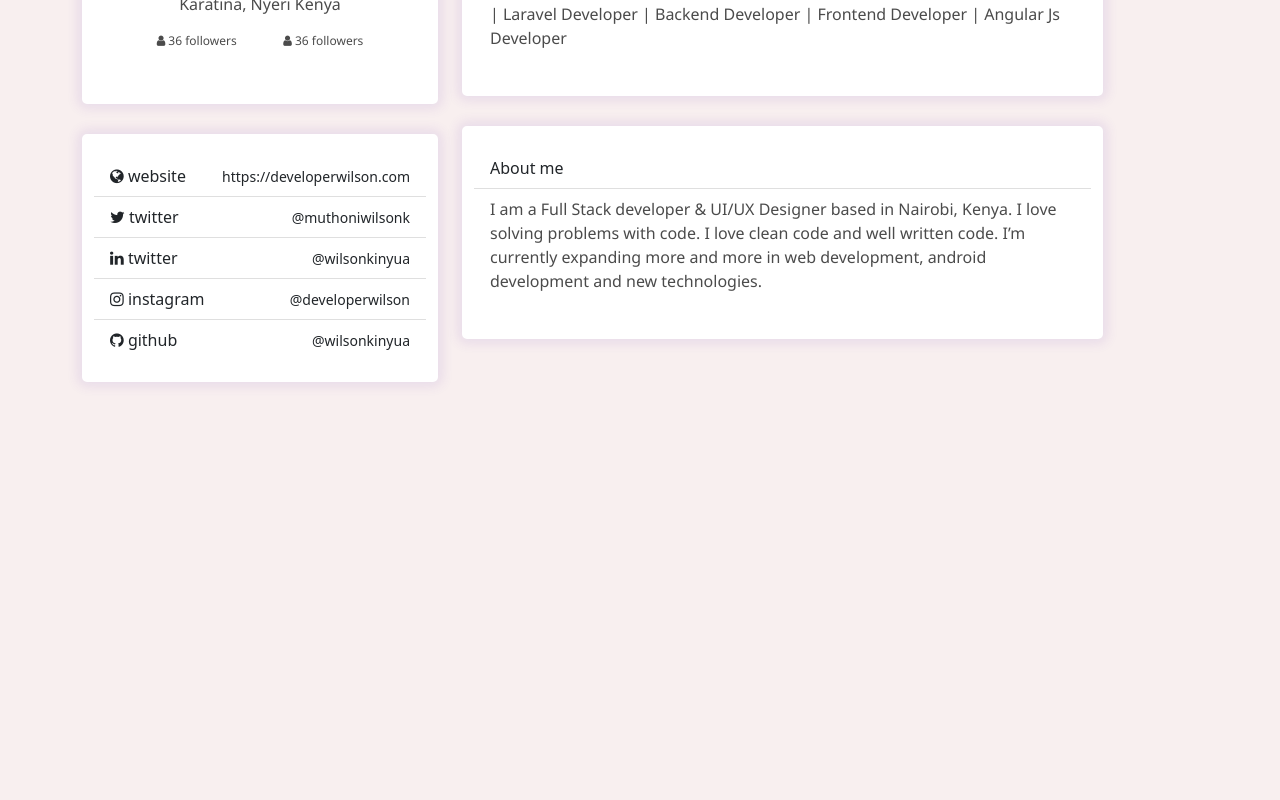
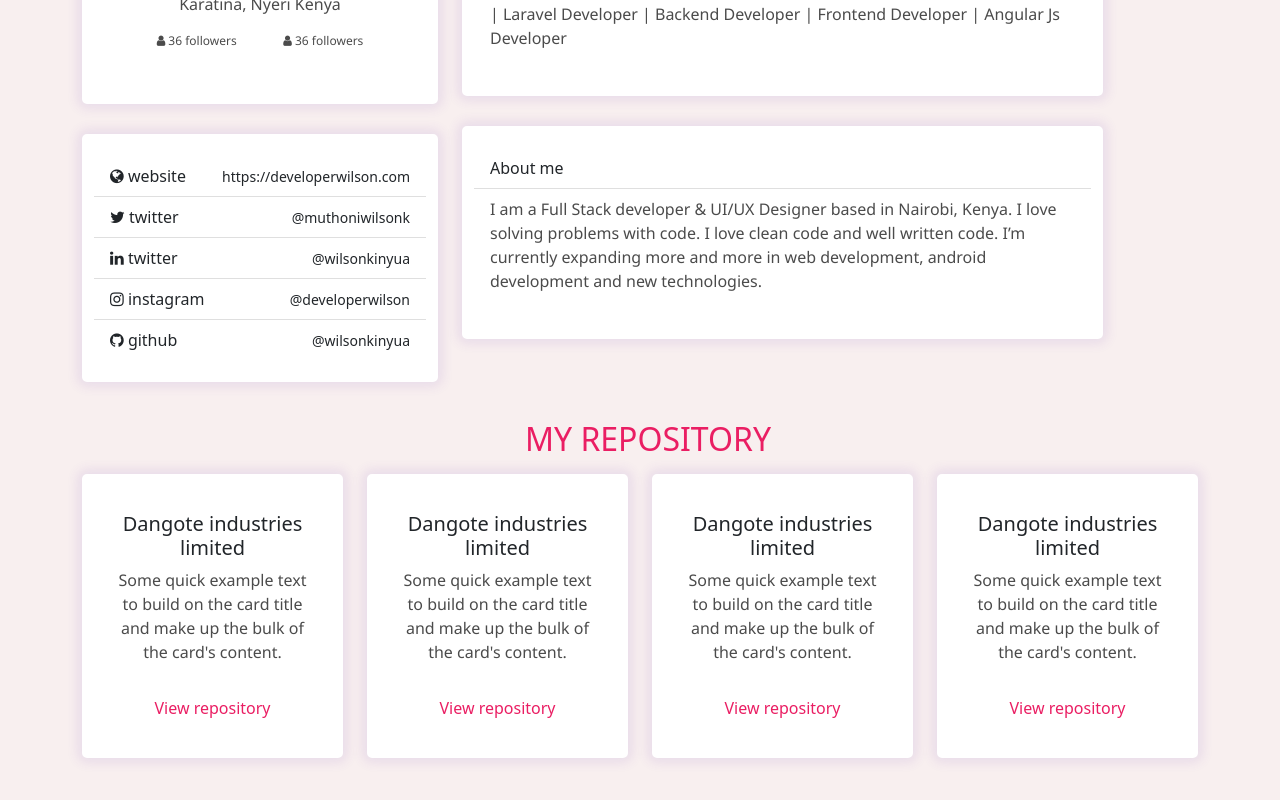
Before and after one commit to WilsonKinyua/github-search-username, an Angular app: page / in a window 1280 px wide. Shown: the part 386-1186 px from the top of the page. Before the commit the page ends 846 px from the top, so only its background shows below. Built offline with nearby package versions, Linux system fonts and the light colour scheme.

Commit message:
homepage ui done

```diff
--- a/src/app/homepage/homepage.component.html
+++ b/src/app/homepage/homepage.component.html
@@ -125,4 +125,61 @@
     </div>
   </div>
 
+  <div class="row my-repository">
+    <div class="col-md-12 text-center m-2">
+      <h2>My repository</h2>
+    </div>
+    <div class="col-md-3">
+      <div class="card">
+        <div class="card-body text-center">
+          <h5 class="card-title">Dangote industries limited</h5>
+          <p class="card-text">Some quick example text to build on the card title and make up the bulk of the card's
+            content.</p>
+        </div>
+        <div class="card-body text-center">
+          <!-- <a href="#" class="card-link">Card link</a> -->
+          <a href="#" class="card-link color-primary">View repository</a>
+        </div>
+      </div>
+    </div>
+    <div class="col-md-3">
+      <div class="card">
+        <div class="card-body text-center">
+          <h5 class="card-title">Dangote industries limited</h5>
+          <p class="card-text">Some quick example text to build on the card title and make up the bulk of the card's
+            content.</p>
+        </div>
+        <div class="card-body text-center">
+          <!-- <a href="#" class="card-link">Card link</a> -->
+          <a href="#" class="card-link color-primary">View repository</a>
+        </div>
+      </div>
+    </div>
+    <div class="col-md-3">
+      <div class="card">
+        <div class="card-body text-center">
+          <h5 class="card-title">Dangote industries limited</h5>
+          <p class="card-text">Some quick example text to build on the card title and make up the bulk of the card's
+            content.</p>
+        </div>
+        <div class="card-body text-center">
+          <!-- <a href="#" class="card-link">Card link</a> -->
+          <a href="#" class="card-link color-primary">View repository</a>
+        </div>
+      </div>
+    </div>
+    <div class="col-md-3">
+      <div class="card">
+        <div class="card-body text-center">
+          <h5 class="card-title">Dangote industries limited</h5>
+          <p class="card-text">Some quick example text to build on the card title and make up the bulk of the card's
+            content.</p>
+        </div>
+        <div class="card-body text-center">
+          <!-- <a href="#" class="card-link">Card link</a> -->
+          <a href="#" class="card-link color-primary">View repository</a>
+        </div>
+      </div>
+    </div>
+  </div>
 </div>
--- a/src/styles.css
+++ b/src/styles.css
@@ -108,3 +108,9 @@ footer ul li a {
 .my-details span {
   margin-left: 150px;
 }
+
+/* my-repository */
+.my-repository h2 {
+  text-transform: uppercase;
+  color: var(--main-color);
+}
```
